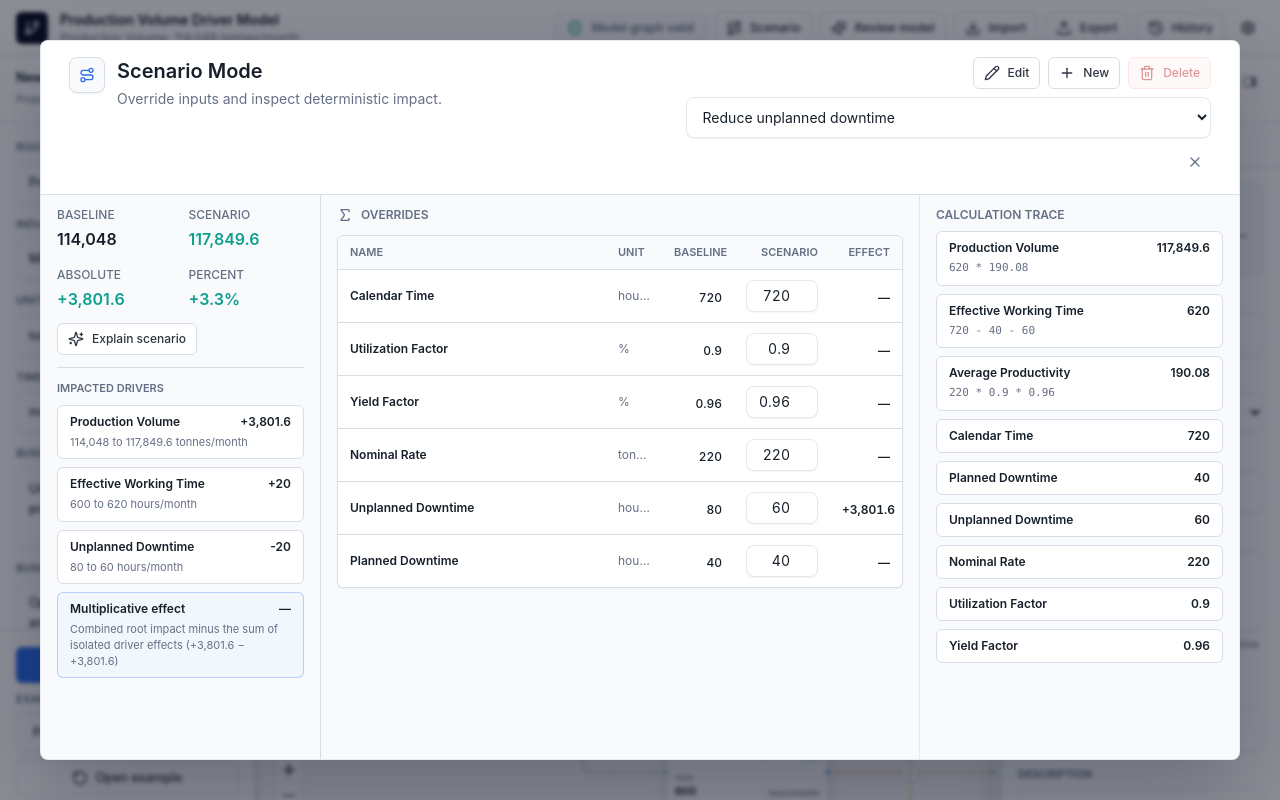
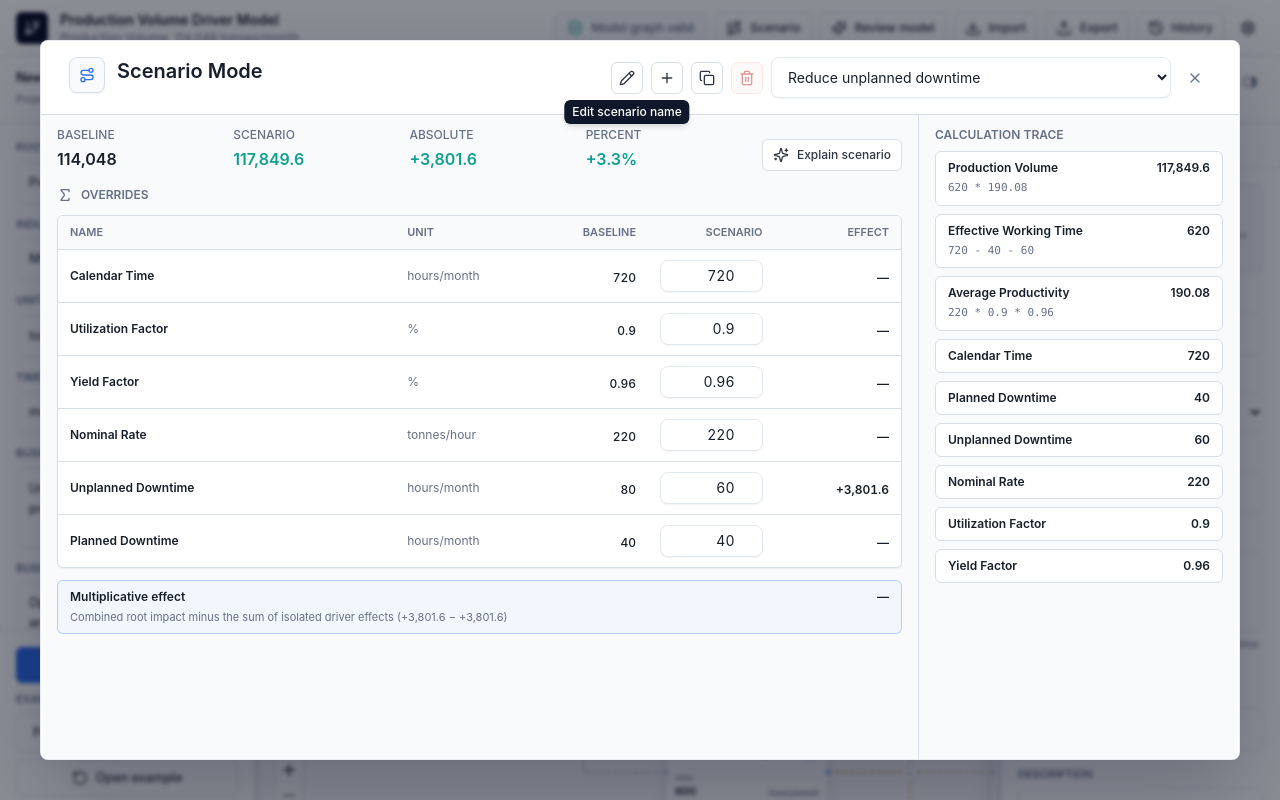
Before and after one commit to aleksandrsafiullin/VDT-Studio, a Next.js app in the folder apps/web/: page / in a window 1280 px wide. Both pictures are taken after a click on the button "Scenario". Built offline with nearby package versions, Linux system fonts and the light colour scheme.

Commit message:
Polish scenario modal layout and extend rename e2e coverage.
Add tooltip UI, reorder middle-column totals/overrides, and cover rename focus, blur-cancel, and persisted scenario names in Playwright.

```diff
--- /dev/null
+++ b/apps/web/components/ui/tooltip.tsx
@@ -0,0 +1,24 @@
+import { type ReactNode } from "react";
+import { clsx } from "clsx";
+
+export function Tooltip({
+  label,
+  children,
+  className
+}: {
+  label: string;
+  children: ReactNode;
+  className?: string;
+}) {
+  return (
+    <span className={clsx("group/tooltip relative inline-flex", className)}>
+      {children}
+      <span
+        role="tooltip"
+        className="pointer-events-none absolute top-full left-1/2 z-[60] mt-1.5 -translate-x-1/2 whitespace-nowrap rounded-md bg-slate-900 px-2 py-1 text-xs font-medium text-white opacity-0 shadow-md transition-opacity duration-150 group-hover/tooltip:opacity-100 group-focus-within/tooltip:opacity-100"
+      >
+        {label}
+      </span>
+    </span>
+  );
+}
--- a/apps/web/components/vdt/scenario-modal.tsx
+++ b/apps/web/components/vdt/scenario-modal.tsx
@@ -12,7 +12,7 @@ import {
   type RefObject
 } from "react";
 import { createPortal, flushSync } from "react-dom";
-import { Plus, Pencil, Route, Sigma, Sparkles, Trash2, X } from "lucide-react";
+import { Plus, Pencil, Copy, Route, Sigma, Sparkles, Trash2, X } from "lucide-react";
 import { clsx } from "clsx";
 import {
   calculateGraph,
@@ -20,12 +20,12 @@ import {
   calculateScenario,
   calculateScenarioMultiplicativeEffect,
   rankScenarioInputNodes,
-  type VdtImpactNode,
   type VdtInputSensitivity
 } from "@vdt-studio/vdt-core";
 import { Button } from "@/components/ui/button";
 import { Metric } from "@/components/ui/metric";
 import { SelectInput, TextInput } from "@/components/ui/field";
+import { Tooltip } from "@/components/ui/tooltip";
 import { formatChange, formatNumber, formatPercent } from "@/lib/format";
 import { ExplanationPanel } from "./explanation-panel";
 import { useVdtStudioStore } from "./vdt-store";
@@ -80,10 +80,6 @@ function parseFiniteInput(value: string) {
   return Number.isFinite(parsed) ? parsed : undefined;
 }
 
-function sortImpacts(impacts: VdtImpactNode[]) {
-  return [...impacts].sort((left, right) => Math.abs(right.absoluteChange ?? 0) - Math.abs(left.absoluteChange ?? 0));
-}
-
 function commitOverrideValue(
   updateScenarioOverride: (scenarioId: string, nodeId: string, value?: number) => void,
   scenarioId: string,
@@ -134,10 +130,10 @@ function ScenarioOverrideRow({
         <span className="block truncate text-xs font-semibold text-ink">{node.nodeName}</span>
       </td>
       <td className={OVERRIDE_TABLE_CELL_CLASS}>
-        <span className="block truncate text-xs text-muted">{node.unit ?? "—"}</span>
+        <span className="block whitespace-nowrap text-xs text-muted">{node.unit ?? "—"}</span>
       </td>
       <td className={clsx(OVERRIDE_TABLE_CELL_CLASS, "text-right")}>
-        <span className="text-xs font-medium text-ink tabular-nums">
+        <span className="whitespace-nowrap text-xs font-medium text-ink tabular-nums">
           {baselineValue !== undefined ? formatNumber(baselineValue) : "n/a"}
         </span>
       </td>
@@ -163,7 +159,7 @@ function ScenarioOverrideRow({
         />
       </td>
       <td className={clsx(OVERRIDE_TABLE_CELL_CLASS, "text-right")}>
-        <span className="text-xs font-semibold text-ink tabular-nums">
+        <span className="whitespace-nowrap text-xs font-semibold text-ink tabular-nums">
           {differsFromBaseline && isolatedEffect !== undefined ? formatChange(isolatedEffect) : "—"}
         </span>
       </td>
@@ -191,11 +187,11 @@ function ScenarioOverridesTable({
     >
       <table className="w-full table-fixed border-collapse">
         <colgroup>
-          <col />
-          <col className="w-[3.5rem]" />
-          <col className="w-[4.5rem]" />
-          <col className="w-[6rem]" />
-          <col className="w-[4.5rem]" />
+          <col className="w-[40%]" />
+          <col className="w-[15%]" />
+          <col className="w-[15%]" />
+          <col className="w-[15%]" />
+          <col className="w-[15%]" />
         </colgroup>
         <thead className="border-b border-line bg-slate-50">
           <tr>
@@ -251,7 +247,6 @@ function ScenarioModalContent() {
   const scenarioResult = activeScenario ? calculateScenario(project, activeScenario) : undefined;
   const rankedInputNodes = useMemo(() => rankScenarioInputNodes(project), [project]);
   const traceItems = scenarioResult?.calculationTrace ?? baseline.trace;
-  const impactedNodes = sortImpacts(scenarioResult?.impactedNodes ?? []);
   const isolatedEffects = useMemo(() => {
     const entries = rankedInputNodes.flatMap((node) => {
       const override = activeScenario?.overrides.find((candidate) => candidate.nodeId === node.nodeId);
@@ -295,9 +290,16 @@ function ScenarioModalContent() {
   }
 
   return (
-    <div className="grid h-full min-h-0 grid-cols-1 lg:grid-cols-[minmax(220px,280px)_minmax(320px,1fr)_minmax(260px,320px)]">
-      <div className="min-h-0 overflow-y-auto border-b border-line px-4 py-4 lg:border-b-0 lg:border-r lg:py-3">
-        <div className="grid grid-cols-2 gap-4">
+    <div className="grid h-full min-h-0 grid-cols-1 lg:grid-cols-[minmax(320px,1fr)_minmax(260px,320px)]">
+      <div
+        className="min-h-0 overflow-y-auto border-b border-line px-4 py-4 lg:border-b-0 lg:border-r lg:py-3"
+        data-testid="scenario-middle-column"
+      >
+        <div className="mb-4 flex flex-wrap items-end justify-between gap-4">
+          <div
+            className="grid min-w-0 flex-1 grid-cols-2 gap-4 sm:grid-cols-4"
+            data-testid="scenario-totals-metrics"
+          >
             <Metric label="Baseline" value={formatNumber(scenarioResult?.baselineValue ?? baseline.rootValue)} />
             <Metric label="Scenario" value={formatNumber(scenarioResult?.scenarioValue)} tone="positive" />
             <Metric label="Absolute" value={formatChange(scenarioResult?.absoluteChange)} tone="positive" />
@@ -305,44 +307,33 @@ function ScenarioModalContent() {
           </div>
           <Button
             size="sm"
-          className="mt-3"
+            className="shrink-0"
             icon={<Sparkles className="h-4 w-4" />}
             disabled={isRunningAiAction || !activeScenario}
             onClick={explainScenario}
           >
             Explain scenario
           </Button>
+        </div>
         {showScenarioExplanation && pendingExplanationTaskType ? (
-          <div className="mt-3">
+          <div className="mb-4">
             <ExplanationPanel taskType={pendingExplanationTaskType} result={pendingExplanation} />
           </div>
         ) : null}
-        <div className="mt-3 border-t border-line pt-3">
-          <div className="mb-2 text-2xs font-semibold uppercase tracking-normal text-muted">Impacted drivers</div>
-          <div className="space-y-2">
-            {impactedNodes.length === 0 ? (
-              <div className="rounded-md border border-line bg-white px-3 py-2 text-xs text-muted">
-                No changed drivers yet.
+        <div className="mb-3 flex items-center gap-2 text-xs font-semibold uppercase tracking-normal text-muted">
+          <Sigma className="h-4 w-4" />
+          Overrides
         </div>
-            ) : (
-              impactedNodes.map((impact) => (
-                <div key={impact.nodeId} className="rounded-md border border-line bg-white px-3 py-2">
-                  <div className="flex items-center justify-between gap-3">
-                    <span className="truncate text-xs font-semibold text-ink">{impact.nodeName}</span>
-                    <span className="shrink-0 text-xs font-semibold text-ink">
-                      {formatChange(impact.absoluteChange)}
-                    </span>
-                  </div>
-                  <div className="mt-1 truncate text-2xs text-muted">
-                    {formatNumber(impact.baselineValue)} to {formatNumber(impact.scenarioValue)}{" "}
-                    {impact.unit ?? ""}
-                  </div>
-                </div>
-              ))
-            )}
+        <ScenarioOverridesTable
+          rankedInputNodes={rankedInputNodes}
+          activeScenario={activeScenario}
+          disabled={!activeScenario}
+          isolatedEffects={isolatedEffects}
+          updateScenarioOverride={updateScenarioOverride}
+        />
         {hasScenarioOverrides && multiplicativeEffect ? (
           <div
-                className="rounded-md border border-accent/30 bg-blue-50/60 px-3 py-2"
+            className="mt-3 rounded-md border border-accent/30 bg-blue-50/60 px-3 py-2"
             data-testid="scenario-multiplicative-effect"
           >
             <div className="flex items-center justify-between gap-3">
@@ -362,24 +353,8 @@ function ScenarioModalContent() {
           </div>
         ) : null}
       </div>
-        </div>
-      </div>
 
-      <div className="min-h-0 overflow-y-auto border-b border-line px-4 py-4 lg:border-b-0 lg:py-3">
-        <div className="mb-3 flex items-center gap-2 text-xs font-semibold uppercase tracking-normal text-muted">
-          <Sigma className="h-4 w-4" />
-          Overrides
-        </div>
-        <ScenarioOverridesTable
-          rankedInputNodes={rankedInputNodes}
-          activeScenario={activeScenario}
-          disabled={!activeScenario}
-          isolatedEffects={isolatedEffects}
-          updateScenarioOverride={updateScenarioOverride}
-        />
-      </div>
-
-      <div className="min-h-0 overflow-y-auto px-4 py-4 lg:border-l lg:py-3">
+      <div className="min-h-0 overflow-y-auto px-4 py-4 lg:py-3">
         <div className="mb-2 text-xs font-semibold uppercase tracking-normal text-muted">Calculation trace</div>
         <div className="space-y-2">
           {traceItems.map((item) => (
@@ -435,13 +410,13 @@ export function ScenarioModal({
 
   const dialogRef = useRef<HTMLDivElement>(null);
   const titleId = useId();
-  const subtitleId = useId();
   const project = useVdtStudioStore((state) => state.project);
   const activeScenarioId = useVdtStudioStore((state) => state.activeScenarioId);
   const createScenario = useVdtStudioStore((state) => state.createScenario);
   const setActiveScenarioId = useVdtStudioStore((state) => state.setActiveScenarioId);
   const renameScenario = useVdtStudioStore((state) => state.renameScenario);
   const deleteScenario = useVdtStudioStore((state) => state.deleteScenario);
+  const cloneScenario = useVdtStudioStore((state) => state.cloneScenario);
 
   const activeScenario = project.scenarios.find((scenario) => scenario.id === activeScenarioId) ?? project.scenarios[0];
   const canDeleteScenario = project.scenarios.length > 1;
@@ -449,11 +424,12 @@ export function ScenarioModal({
   const [scenarioNameDraft, setScenarioNameDraft] = useState(activeScenario?.name ?? "");
   const renameInputRef = useRef<HTMLInputElement>(null);
   const cancelRenameRef = useRef(false);
-  const renameOpenedAtRef = useRef(0);
+  const skipRenameBlurRef = useRef(false);
 
   useEffect(() => {
     if (!open) {
       setIsRenamingScenario(false);
+      skipRenameBlurRef.current = false;
       return;
     }
 
@@ -466,6 +442,9 @@ export function ScenarioModal({
     }
 
     renameInputRef.current?.focus({ preventScroll: true });
+    requestAnimationFrame(() => {
+      skipRenameBlurRef.current = false;
+    });
   }, [isRenamingScenario]);
 
   const commitScenarioRename = useCallback(() => {
@@ -553,7 +532,6 @@ export function ScenarioModal({
         role="dialog"
         aria-modal="true"
         aria-labelledby={titleId}
-        aria-describedby={subtitleId}
         data-testid="scenario-modal"
         className={clsx(
           "vdt-ui-scale relative z-10 flex h-[min(90vh,820px)] w-full max-w-[1200px] flex-col overflow-hidden rounded-lg border border-slate-200/80 bg-white shadow-[0_30px_80px_rgba(15,23,42,0.26)]"
@@ -568,50 +546,70 @@ export function ScenarioModal({
               <h2 id={titleId} className="text-xl font-semibold text-ink">
                 Scenario Mode
               </h2>
-              <p id={subtitleId} className="mt-1 text-sm leading-5 text-muted">
-                Override inputs and inspect deterministic impact.
-              </p>
             </div>
           </div>
-          <div className="flex shrink-0 flex-wrap items-center justify-end gap-2">
+          <div className="flex min-w-0 flex-1 max-w-3xl items-center justify-end gap-2">
+            {!isRenamingScenario ? (
+              <Tooltip label="Edit scenario name">
                 <Button
-              size="sm"
+                  size="icon"
                   variant="secondary"
                   data-testid="edit-scenario-name"
                   aria-label="Edit scenario name"
                   icon={<Pencil className="h-4 w-4" />}
-              disabled={!activeScenario || isRenamingScenario}
+                  disabled={!activeScenario}
+                  className="shrink-0"
+                  onMouseDown={(event) => event.preventDefault()}
                   onClick={() => {
+                    skipRenameBlurRef.current = true;
                     flushSync(() => {
                       setIsRenamingScenario(true);
                     });
-                renameOpenedAtRef.current = Date.now();
                   }}
-            >
-              Edit
-            </Button>
+                />
+              </Tooltip>
+            ) : null}
+            <Tooltip label="New scenario">
               <Button
-              size="sm"
+                size="icon"
                 variant="secondary"
+                data-testid="new-scenario"
+                aria-label="New scenario"
                 icon={<Plus className="h-4 w-4" />}
+                disabled={isRenamingScenario}
+                className="shrink-0"
                 onClick={createScenario}
-            >
-              New
-            </Button>
+              />
+            </Tooltip>
+            <Tooltip label="Clone scenario">
               <Button
-              size="sm"
+                size="icon"
+                variant="secondary"
+                data-testid="clone-scenario"
+                aria-label="Clone scenario"
+                icon={<Copy className="h-4 w-4" />}
+                disabled={!activeScenario || isRenamingScenario}
+                className="shrink-0"
+                onClick={() => activeScenario && cloneScenario(activeScenario.id)}
+              />
+            </Tooltip>
+            <Tooltip label="Delete scenario">
+              <Button
+                size="icon"
                 variant="danger"
                 data-testid="delete-scenario"
+                aria-label="Delete scenario"
                 icon={<Trash2 className="h-4 w-4" />}
                 disabled={!activeScenario || !canDeleteScenario || isRenamingScenario}
+                className="shrink-0"
                 onClick={handleDeleteScenario}
-            >
-              Delete
-            </Button>
+              />
+            </Tooltip>
             {isRenamingScenario ? (
               <TextInput
                 ref={renameInputRef}
-                className="min-w-[14rem] text-sm"
+                autoFocus
+                className="min-w-[14rem] max-w-[25rem] w-auto flex-1 text-sm focus-visible:ring-2 focus-visible:ring-accent"
                 aria-label="Scenario name"
                 data-testid="scenario-name-input"
                 value={scenarioNameDraft}
@@ -619,11 +617,7 @@ export function ScenarioModal({
                 onChange={(event) => setScenarioNameDraft(event.target.value)}
                 onBlur={() => {
                   window.setTimeout(() => {
-                    if (Date.now() - renameOpenedAtRef.current < 250) {
-                      return;
-                    }
-
-                    if (document.activeElement === renameInputRef.current) {
+                    if (skipRenameBlurRef.current) {
                       return;
                     }
 
@@ -653,7 +647,7 @@ export function ScenarioModal({
               />
             ) : (
               <SelectInput
-                className="min-w-[14rem] text-sm"
+                className="min-w-[14rem] max-w-[25rem] w-auto flex-1 text-sm"
                 data-testid="scenario-select"
                 value={activeScenario?.id ?? ""}
                 title={activeScenario?.name}
@@ -671,7 +665,7 @@ export function ScenarioModal({
               variant="ghost"
               aria-label="Close scenario mode"
               data-testid="scenario-modal-close"
-              className="text-slate-500 hover:bg-slate-100 hover:text-slate-900"
+              className="shrink-0 text-slate-500 hover:bg-slate-100 hover:text-slate-900"
               icon={<X className="h-4 w-4" />}
               onClick={closeModal}
             />
--- a/apps/web/components/vdt/vdt-store.ts
+++ b/apps/web/components/vdt/vdt-store.ts
@@ -333,6 +333,7 @@ interface VdtStudioState {
   setActiveScenarioId: (scenarioId: string) => void;
   renameScenario: (scenarioId: string, name: string) => void;
   deleteScenario: (scenarioId: string) => void;
+  cloneScenario: (scenarioId: string) => void;
   updateScenarioOverride: (scenarioId: string, nodeId: string, value?: number) => void;
   runAiAction: <T extends RunAiActionTaskType>(taskType: T, input: RunAiActionInput<T>) => Promise<void>;
   toggleChangeSelection: (changeId: string) => void;
@@ -878,6 +879,20 @@ function defaultScenario(): VdtScenario {
     createdAt,
     updatedAt: createdAt
   };
+}
+
+function uniqueScenarioCopyName(baseName: string, scenarios: VdtScenario[]): string {
+  const root = `${baseName} copy`;
+  if (!scenarios.some((scenario) => scenario.name === root)) {
+    return root;
+  }
+
+  let suffix = 2;
+  while (scenarios.some((scenario) => scenario.name === `${root} (${suffix})`)) {
+    suffix += 1;
+  }
+
+  return `${root} (${suffix})`;
 }
 
 function ensureScenario(project: VdtProject) {
@@ -1700,6 +1715,32 @@ export const useVdtStudioStore = create<VdtStudioState>()(
             }
           };
         }),
+      cloneScenario: (scenarioId) =>
+        set((state) => {
+          const source = state.project.scenarios.find((candidate) => candidate.id === scenarioId);
+          if (!source) {
+            return state;
+          }
+
+          const now = nowIso();
+          const clone: VdtScenario = {
+            id: makeId("scenario"),
+            name: uniqueScenarioCopyName(source.name, state.project.scenarios),
+            description: source.description ?? defaultScenario().description,
+            overrides: source.overrides.map((override) => ({ ...override })),
+            createdAt: now,
+            updatedAt: now
+          };
+
+          return {
+            activeScenarioId: clone.id,
+            project: {
+              ...state.project,
+              scenarios: [...state.project.scenarios, clone],
+              updatedAt: nowIso()
+            }
+          };
+        }),
       updateScenarioOverride: (scenarioId, nodeId, value) =>
         set((state) => ({
           project: {
```
Also changed, not shown: 2 other files (tests, documents, lock files or other folders). Lines whose indentation alone changed are shown as unchanged.
